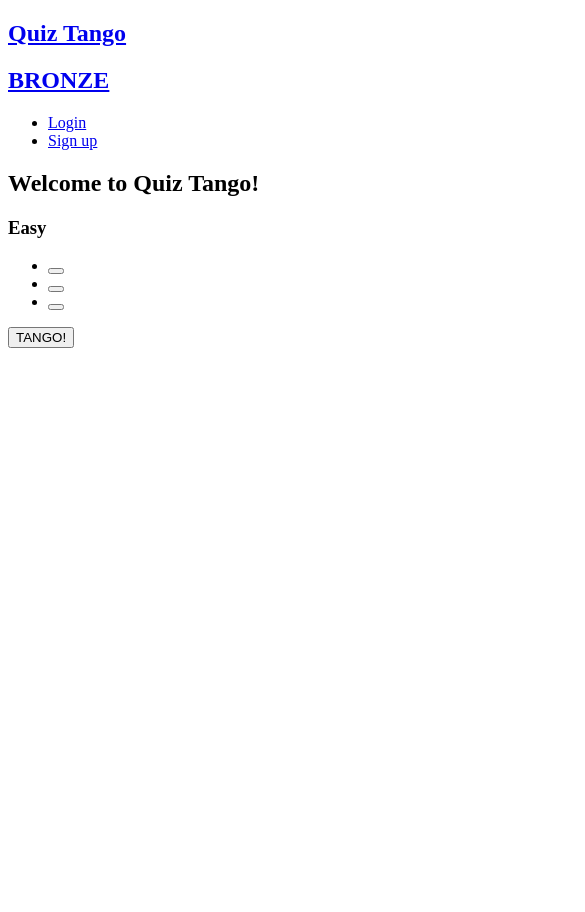
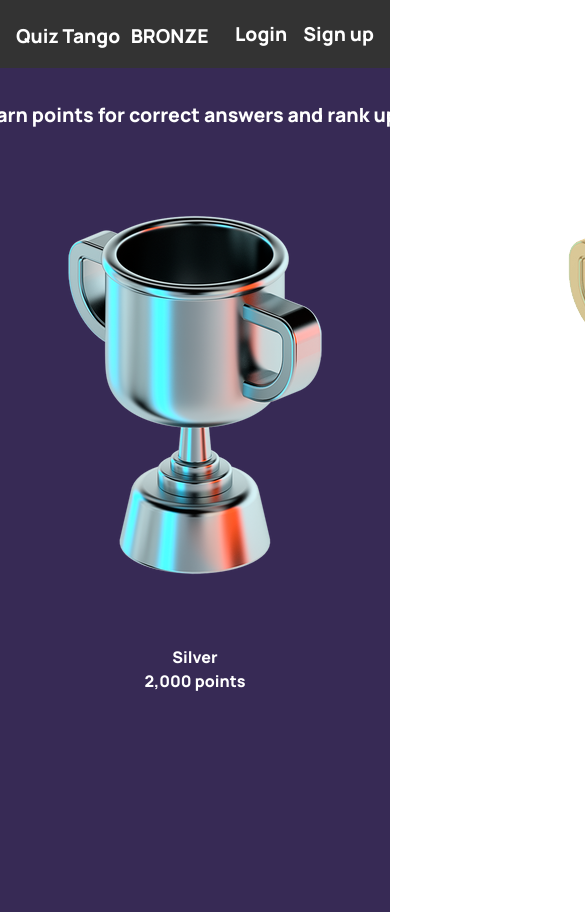
Before and after one commit to ChrisMunozCodes/Quiz-Tango, a plain HTML site: page public/rank-info.html in a window 390 px wide. Shown: the top 912 px of the page, 585 px wide, since content can reach past the window. Before the commit the page ends 844 px from the top, so only its background shows below. Drawn offline with Linux system fonts and the light colour scheme.

Commit message:
Updates on rank.info.html and css. No responsiveness yet.

```diff
--- a/public/css/rank-info.css
+++ b/public/css/rank-info.css
@@ -0,0 +1,95 @@
+*,
+*:before,
+*:after {
+  box-sizing: border-box;
+  margin: 0;
+  padding: 0;
+}
+
+  /* Removes ::marker */
+
+li {
+  list-style-type: none;
+}
+
+html{
+    font-size: 16px;
+  }
+
+  body {
+    font-family: 'manrope';
+    font-size: 16px;
+    line-height: 1.5;
+    color: #333;
+    overflow: auto;
+  }
+
+  /* Navbar */
+  .navbar {
+    background: #333;
+    color: #fff;
+    padding: 1rem;
+    display: flex;
+    justify-content: space-between;
+    align-items: center;
+  }
+
+  .navbar ul {
+    list-style: none;
+    display: flex;
+  }
+
+  .navbar ul li {
+    margin-left: 1rem;
+  }
+
+  .navbar a {
+    color: #fff;
+    text-decoration: none;
+    font-size: 1.2rem;
+  }
+
+  .navbar a:hover {
+    color: rgb(255, 50, 50);
+  }
+
+    /* Main */
+
+    main {
+      background-color: #372A55;
+      height: auto;
+      min-height: 100vh;
+      width: 100vw;
+      display: flex;
+      justify-content: center;
+      align-items: flex-start;
+      flex-direction: row;
+    }
+
+    #container {
+      display: flex;
+      justify-content: center;
+      align-items: center;
+      flex-direction: column;
+      padding: 1rem;
+    }
+
+    #container h2 {
+      color: white;
+      font-size: 5vmin;
+      padding: 1rem;
+    }
+
+    .rank-list {
+        display: flex;
+        color: white;
+        justify-content: center;
+        align-items: center;
+    }
+
+    .rank-list li {
+        display: flex;
+        flex-direction: column;
+        justify-content: center;
+        align-items: center;
+    }
--- a/public/rank-info.html
+++ b/public/rank-info.html
@@ -34,20 +34,27 @@
       <main>
         <section id="container">
           <div class="welcome">
-            <h2>Welcome to Quiz Tango!</h2>
+            <h2>Earn points for correct answers and rank up!</h2>
           </div>
-          <div class="circle-img">
-            <h3>Easy</h3>
-          </div>
-          <div class="difficulty-menu">
-            <ul>
-              <li class="selected easy"><button></button></li>
-              <li class="medium"><button></button></li>
-              <li class="hard"><button></button></li>
+
+          <div>
+            <ul class="rank-list">
+                <li>
+                    <img src="images/bronze-trophy.png" alt="">
+                    <h4>Bronze</h4>
+                    <p>500 points</p>
+                </li>
+                <li>
+                    <img src="images/silver-trophy.png" alt="">
+                    <h4>Silver</h4>
+                    <p>2,000 points</p>
+                </li>
+                <li>
+                    <img src="images/gold-trophy.png" alt="">
+                    <h4>Gold</h4>
+                    <p>5,000 points</p>
+                </li>
             </ul>
-          </div>
-          <div class="tango-button">
-            <button>TANGO!</button>
           </div>
         </section>
       </main>
```
Also changed, not shown: public/images/bronze-trophy.png (added), public/images/gold-trophy.png (added), public/images/silver-trophy.png (added).
